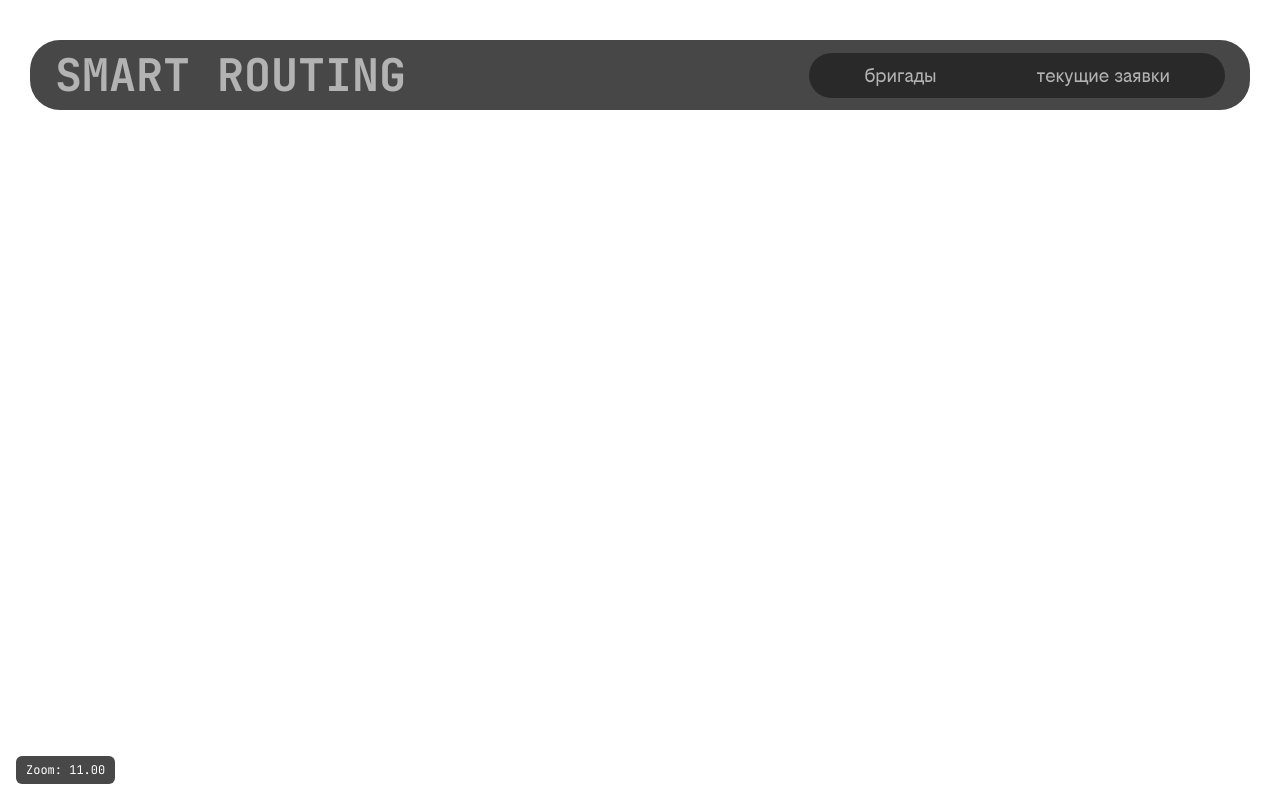
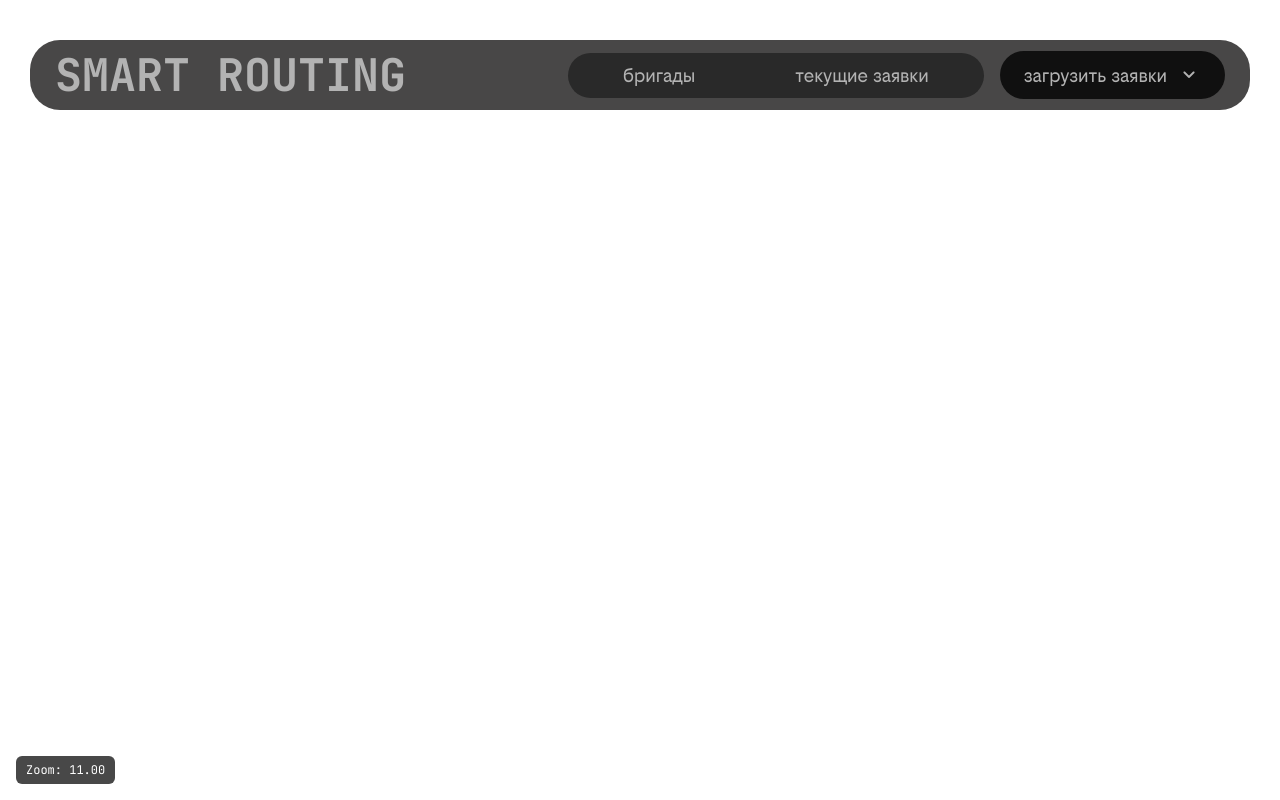
Before and after one commit to Orlksu/voting-mini-app, a React (Vite) app in the folder frontend/: page / in a window 1280 px wide. Built offline with nearby package versions, Linux system fonts and the light colour scheme; no server answers.

Commit message:
feat: add upload requests dropdown to header

```diff
--- a/frontend/src/components/Header/Header.module.css
+++ b/frontend/src/components/Header/Header.module.css
@@ -20,6 +20,7 @@
     gap: 10px;
 
     p {
+      cursor: pointer;
       font-size: 20px;
       color: #B3B3B3;
       padding: 5px 45px;
@@ -34,8 +35,15 @@
   }
 
   .uploadCsv {
-    font-size: 24px;
-    color: white;
+    cursor: pointer;
+    display: flex;
+    align-items: center;
+    gap: 10px;
+    font-size: 20px;
+    color: #B3B3B3;
+    background: #101010;
+    padding: 12px 24px;
+    border-radius: 30px;
   }
 }
 
@@ -69,3 +77,102 @@
   font-size: 45px;
   font-family: var(--font-mono), monospace;
 }
+
+.buttons {
+  align-items: center;
+  display: flex;
+  gap: 16px;
+
+  align-self: stretch;
+  margin: -5px 0;
+}
+
+.upload {
+  position: relative;
+  display: flex;
+  align-items: center;
+  align-self: stretch;
+}
+
+.headerContainer .upload .uploadCsv {
+  position: relative;
+  z-index: 1;
+}
+
+.uploadOpen::after {
+  content: '';
+  position: absolute;
+  top: 50%;
+  bottom: 0;
+  left: 0;
+  right: 0;
+  background: #101010;
+}
+
+.uploadOpen::before {
+  content: '';
+  position: absolute;
+  bottom: 0;
+  left: -20px;
+  width: 20px;
+  height: 20px;
+  background: radial-gradient(circle at 0 0, transparent 20px, #101010 20.5px);
+}
+
+.chevron {
+  transition: transform 0.2s ease-in-out;
+}
+
+.chevronUp {
+  transform: rotate(180deg);
+}
+
+.uploadMenu {
+  position: absolute;
+  top: 100%;
+  right: 0;
+  z-index: 10;
+  min-width: calc(100% + 80px);
+  padding: 15px;
+
+  background: #101010;
+  border-radius: 20px 0 20px 20px;
+
+  opacity: 0;
+  visibility: hidden;
+  transition:
+    opacity 0.2s ease-in-out,
+    visibility 0.2s;
+}
+
+.uploadMenuOpen {
+  opacity: 1;
+  visibility: visible;
+}
+
+.uploadMenuInner {
+  display: flex;
+  flex-direction: column;
+  gap: 10px;
+  padding: 15px;
+
+  background: rgba(37, 37, 37, 1);
+  border-radius: 15px;
+
+  p {
+    cursor: pointer;
+    display: flex;
+    align-items: center;
+    justify-content: flex-end;
+    gap: 8px;
+
+    font-size: 18px;
+    color: white;
+    white-space: nowrap;
+    transition: color 0.2s ease-in-out;
+  }
+
+  p:hover {
+    color: rgb(234, 190, 95);
+  }
+}
--- a/frontend/src/components/Header/Header.tsx
+++ b/frontend/src/components/Header/Header.tsx
@@ -1,3 +1,4 @@
+import { useEffect, useRef, useState } from 'react'
 import styles from './Header.module.css'
 
 type HeaderProps = {
@@ -15,9 +16,26 @@ export default function Header({
   isRequestsOpen,
   onRequestsClick,
 }: HeaderProps) {
+  const [isUploadOpen, setIsUploadOpen] = useState(false)
+  const uploadRef = useRef<HTMLDivElement>(null)
+
+  useEffect(() => {
+    if (!isUploadOpen) return
+
+    const handleClickOutside = (event: MouseEvent) => {
+      if (!uploadRef.current?.contains(event.target as Node)) {
+        setIsUploadOpen(false)
+      }
+    }
+
+    document.addEventListener('mousedown', handleClickOutside)
+    return () => document.removeEventListener('mousedown', handleClickOutside)
+  }, [isUploadOpen])
+
   return (
     <div className={styles.headerContainer}>
       <p className={styles.title}>SMART ROUTING</p>
+      <div className={styles.buttons}>
         <nav>
           <p
             className={`${styles.brigades} ${isBrigadesOpen ? styles.active : ''}`}
@@ -32,6 +50,37 @@ export default function Header({
             текущие заявки
           </p>
         </nav>
+        <div
+          className={`${styles.upload} ${isUploadOpen ? styles.uploadOpen : ''}`}
+          ref={uploadRef}
+        >
+          <p
+            className={styles.uploadCsv}
+            onClick={() => setIsUploadOpen((isOpen) => !isOpen)}
+          >
+            загрузить заявки{' '}
+            <span
+              className={`material-symbols-rounded ${styles.chevron} ${isUploadOpen ? styles.chevronUp : ''}`}
+            >
+              keyboard_arrow_down
+            </span>
+          </p>
+          <div
+            className={`${styles.uploadMenu} ${isUploadOpen ? styles.uploadMenuOpen : ''}`}
+          >
+            <div className={styles.uploadMenuInner}>
+              <p>
+                <span className="material-symbols-rounded">upload_file</span>
+                загрузить из файла (CSV)
+              </p>
+              <p>
+                <span className="material-symbols-rounded">edit_square</span>
+                ввести вручную
+              </p>
+            </div>
+          </div>
+        </div>
+      </div>
     </div>
   )
 }
```
Lines whose indentation alone changed are shown as unchanged.
